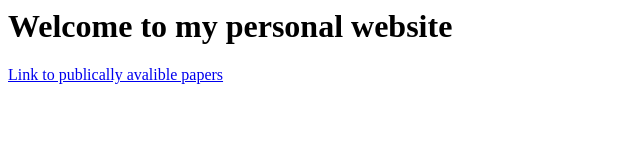
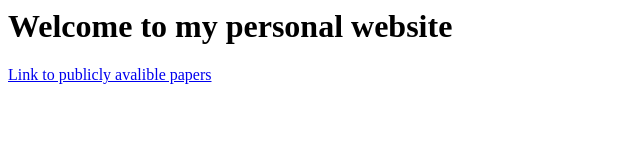
Before and after one commit to maxgreene12/maxgreene12.github.io, a plain HTML site: page index.html in a window 1280 px wide. Shown: the full height of the page, 0-640 px from the left. Drawn offline with Linux system fonts and the light colour scheme.

Commit message:
Update index.html

```diff
--- a/index.html
+++ b/index.html
@@ -2,6 +2,6 @@
   <head><title>Max Greene</title></head>
   <body>
      <h1>Welcome to my personal website</h1>
-     <p><a href="papers.html">Link to publically avalible papers</a></p>
+     <p><a href="papers.html">Link to publicly avalible papers</a></p>
   </body>
 </html>
```
